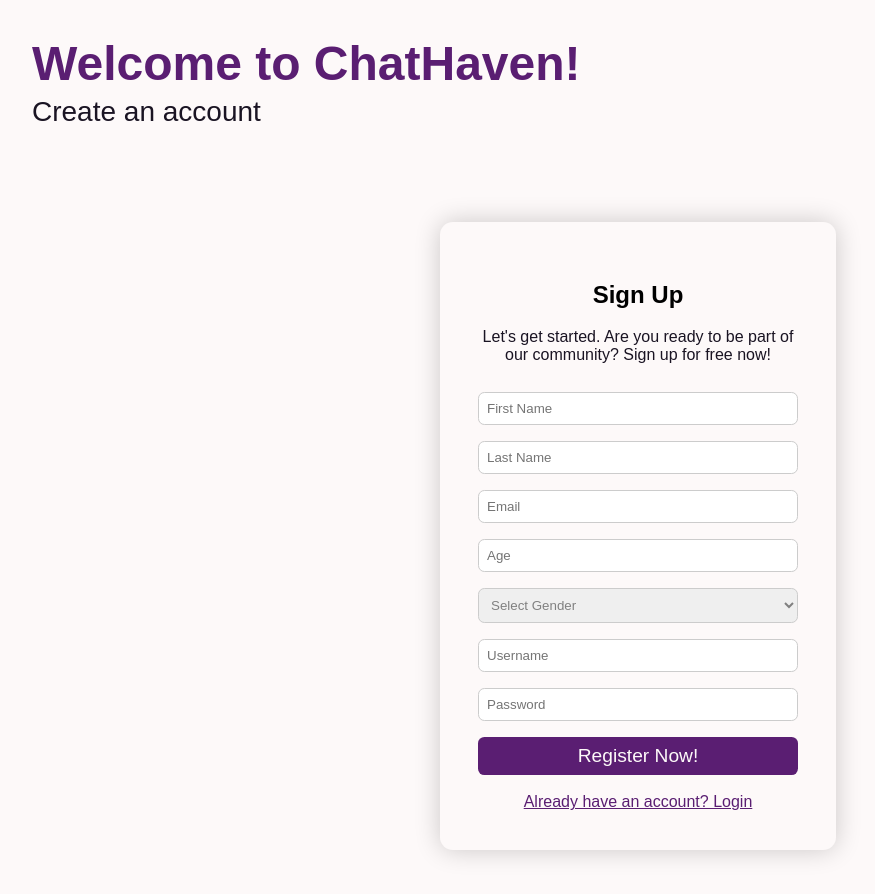
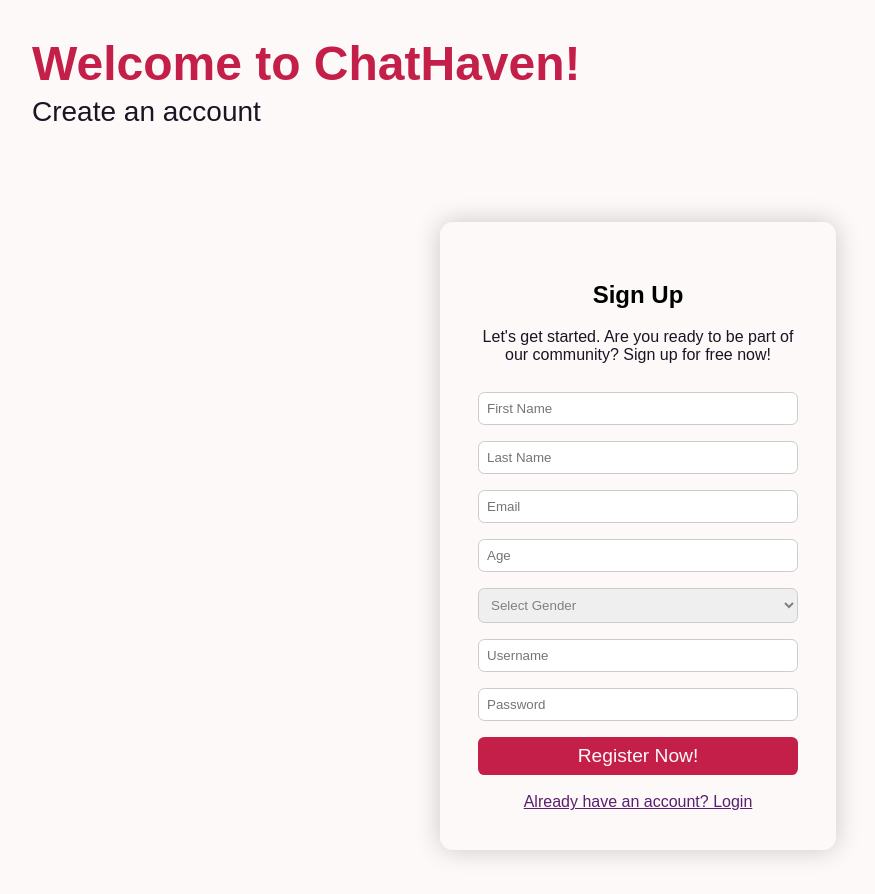
Before and after one commit to First-Time-Coders/FirstTimeCoders-SOEN341_Project_W25, a Django app: page /api/register/ in a window 1280 px wide. Shown: the whole page, without its empty margins (102-977 px from the left). Run offline with Django 4.2, Linux system fonts and the light colour scheme; some libraries are stand-ins or nearby versions.

Commit message:
css file

```diff
--- a/api/static/css/register.css
+++ b/api/static/css/register.css
@@ -29,7 +29,7 @@ body {
 .header h1 {
     margin: 0;
     font-size: 48px;
-    color: #5A1E72;
+    color: #C31F48;
     font-weight: bolder;
 }
 
@@ -106,7 +106,7 @@ select {
 }
 
 button {
-    background: #5A1E72;
+    background: #C31F48;
     color: #FDF9F9;
     border: none;
     cursor: pointer;
@@ -123,9 +123,9 @@ a {
 }
 
 a:visited {
-    color: #5A1E72; /* Same as default link color */
+    color: #5A1E72;
 }
 
 a:hover {
-    color: #301D40; /* Optional: Change color on hover */
+    color: #301D40;
 }
```
